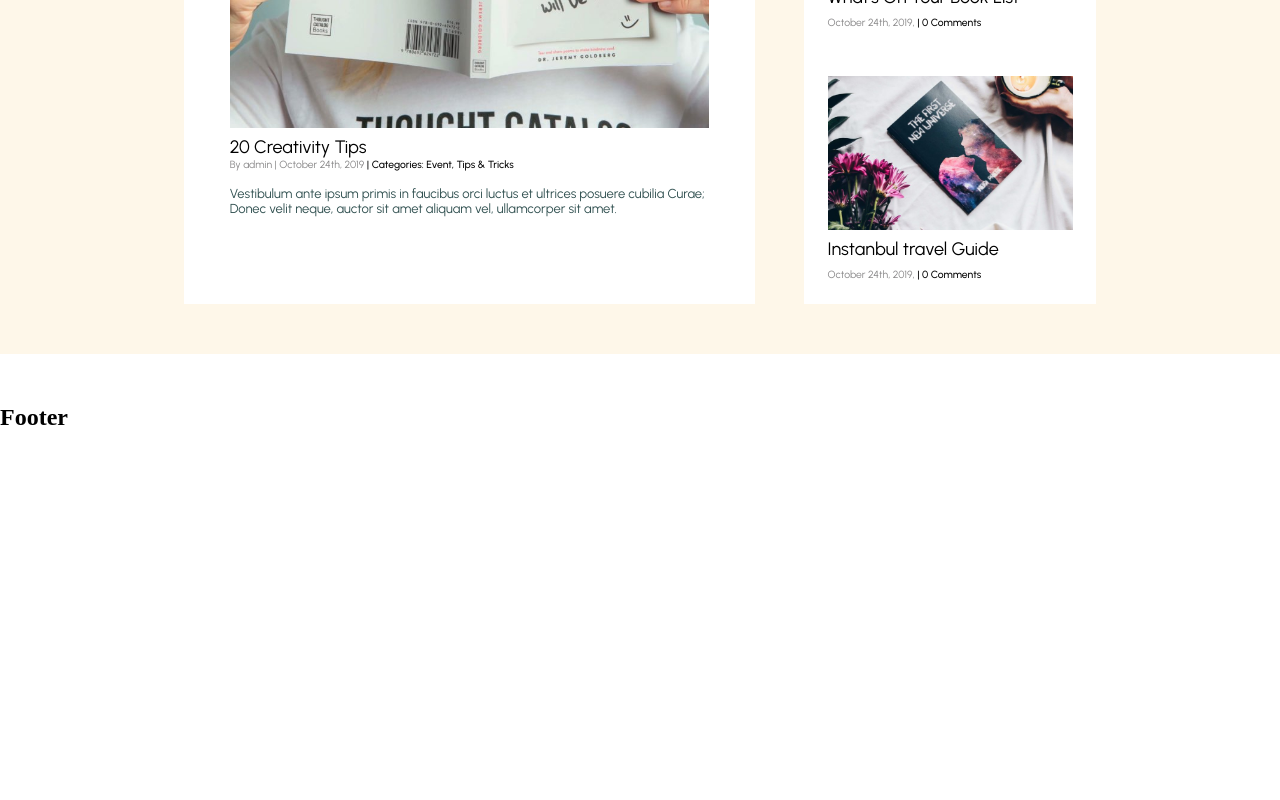
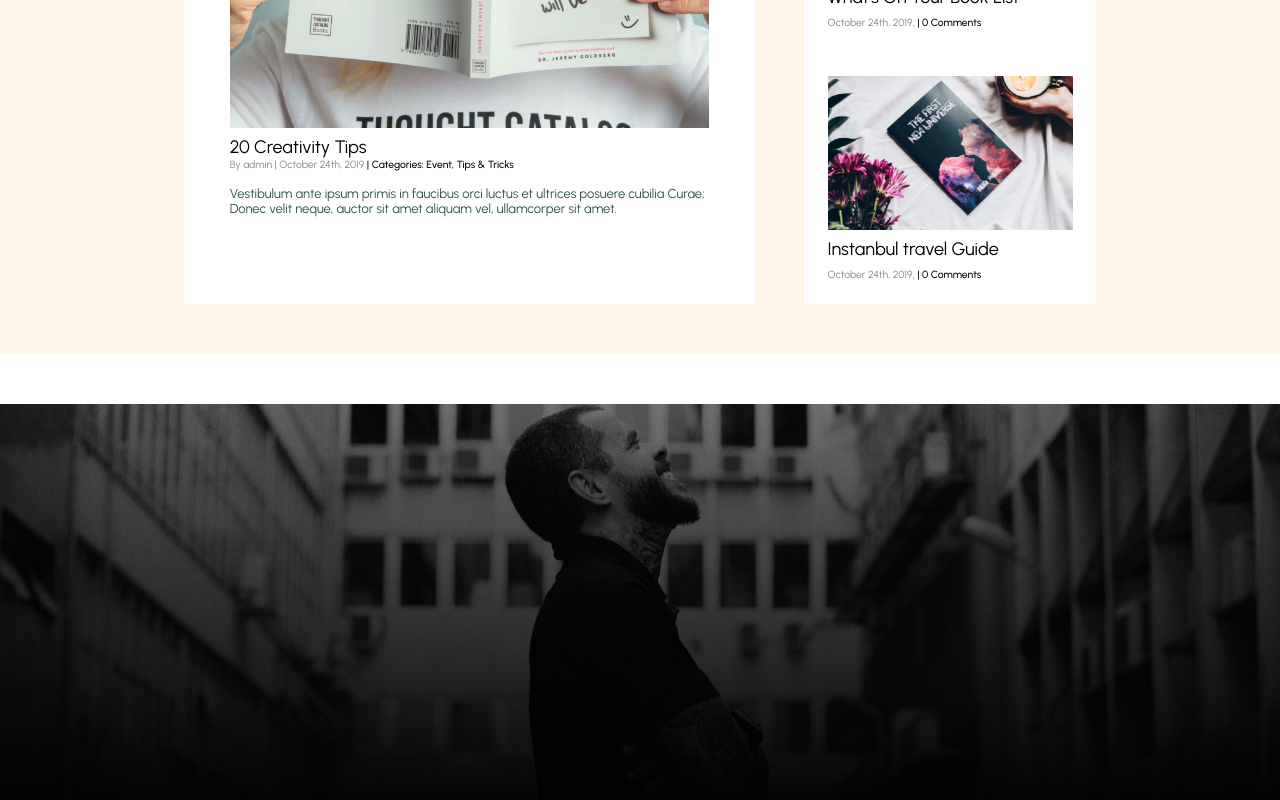
Before and after one commit to revanderground/proj-html-vuejs, a Vue app: page / in a window 1280 px wide. Shown: the part 3995-4795 px from the top of the page. Before the commit the page ends 4426 px from the top, so only its background shows below. Built offline with nearby package versions, Linux system fonts and the light colour scheme; a web font is replaced by a local one.

Commit message:
starting footer

```diff
--- a/src/components/Footer.vue
+++ b/src/components/Footer.vue
@@ -1,17 +1,72 @@
 <template>
-  <footer>
-    <div>
-        <h2>Footer</h2>
-    </div>
-  </footer>
+    <header id="header">
+        <div class="container-fluid">
+            <div class="jumbotron">
+
+
+
+            </div>
+
+        </div>
+
+    </header>
+
 </template>
 
 <script>
 export default {
+      data: function(){
+        return {
+            navbarElements: [
+                {
+                    text: 'Home',
+                    url: '#',
+                    current: true,
+                },
+                {
+                    text: 'About Me',
+                    url: '#',
+                    current: false,
+                },
+                {
+                    text: 'Testimonials',
+                    url: '#',
+                    current: false,
+                },
+                {
+                    text: 'My Blog',
+                    url: '#',
+                    current: false,
+                },
+                {
+                    text: 'Meetups',
+                    url: '#',
+                    current: false,
+                },
+                {
+                    text: 'Shops',
+                    url: '#',
+                    current: false,
+                },
+                {
+                    text: 'Contact Me',
+                    url: '#',
+                    current: false,
+                },
 
+
+            ]
+        }
+    }
 }
+
+
 </script>
 
-<style>
+<style lang="scss" scoped>
+    @import '../styles/viarables.scss';
+    @import '../styles/Footer.scss'
+
+
 
 </style>
--- /dev/null
+++ b/src/styles/Footer.scss
@@ -0,0 +1,13 @@
+@import './utilities.scss';
+
+.jumbotron{
+    @import '~bootstrap/scss/bootstrap.scss';
+    background-image: url('../assets/img/footer-3.jpg');
+    background-position: center center;
+    background-repeat: no-repeat;
+    border-width: 0px;
+    border-style: solid;
+    background-size: cover;
+    height: 400px;
+
+}
```
